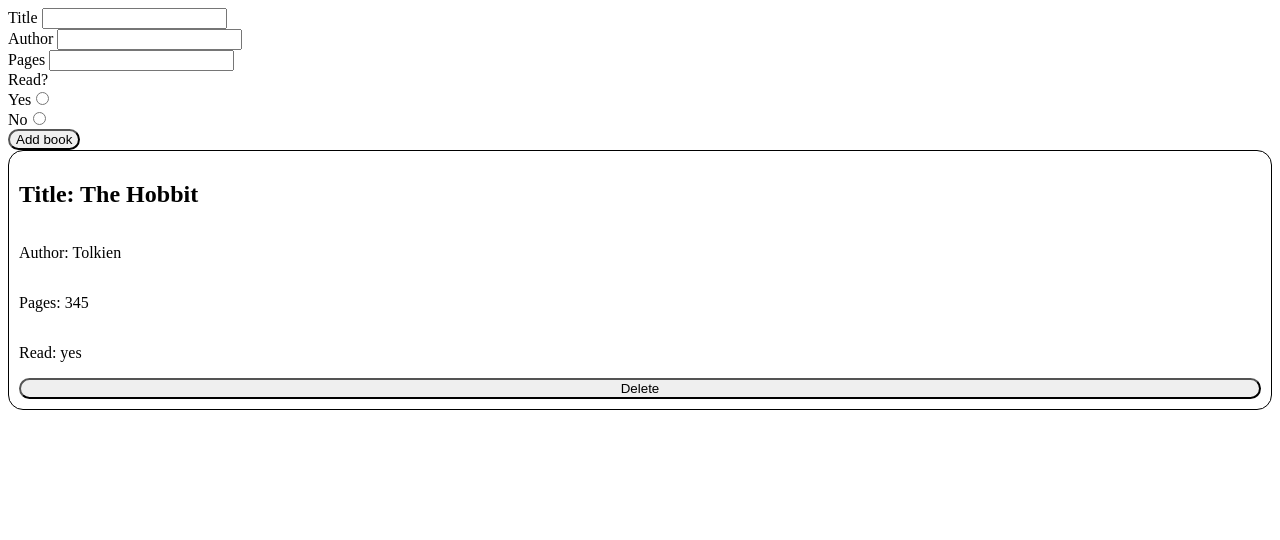
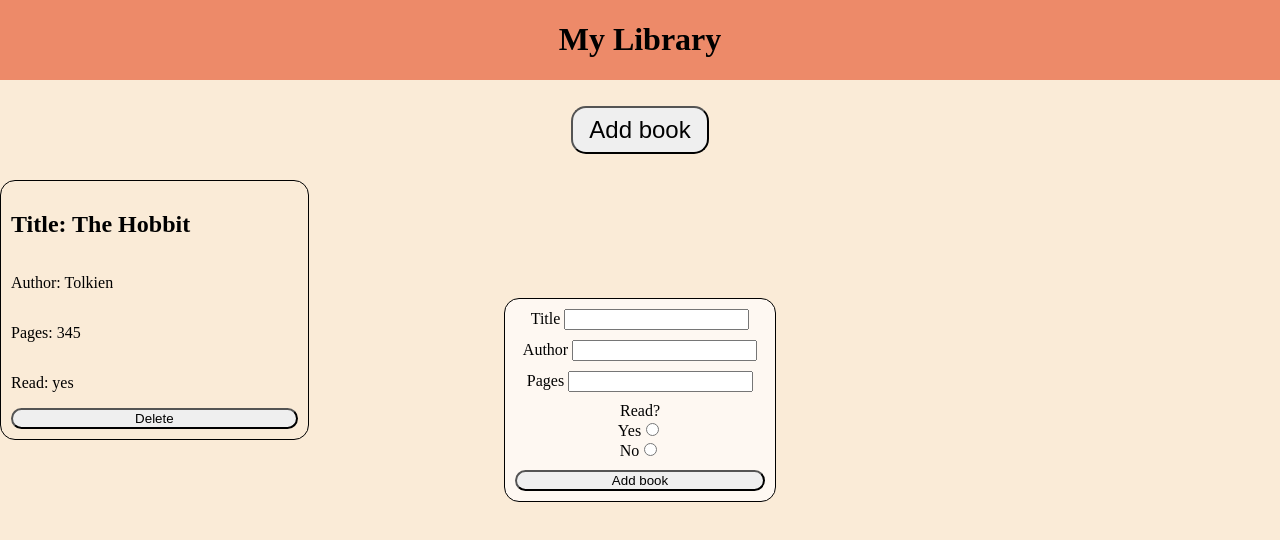
Before and after one commit to dave-forbes/library, a plain HTML site: page index.html in a window 1280 px wide. Both pictures are taken after a click on the button "Add book". Drawn offline with Linux system fonts and the light colour scheme.

Commit message:
added popup form to add new books

```diff
--- a/index.html
+++ b/index.html
@@ -11,6 +11,10 @@
 </head>
 
 <body>
+  <header>
+    <h1>My Library</h1>
+  </header>
+  <div class="add-book-form">
     <div>
       <label for="title">Title</label>
       <input id="title" type="text">
@@ -28,7 +32,11 @@
       <div><label>Yes</label><input name="read" id="yes" type="radio" value="yes"></div>
       <div><label>No</label><input name="read" id="no" type="radio" value="no"></div>
     </div>
-  <button>Add book</button>
+    <button class="add-book">Add book</button>
+  </div>
+  <div class="button-wrapper">
+    <button class="bring-up-form">Add book</button>
+  </div>
   <div class="book-container"></div>
 </body>
 
--- a/script.js
+++ b/script.js
@@ -4,6 +4,8 @@ const pages = document.querySelector('#pages');
 const readYes = document.querySelector('#yes');
 const readNo = document.querySelector('#no');
 const addBookButton = document.querySelector('button.add-book');
+const formButton = document.querySelector('button.bring-up-form');
+const formDiv = document.querySelector('div.add-book-form');
 const containerDiv = document.querySelector('.book-container');
 let read;
 
@@ -70,4 +72,11 @@ addBookButton.addEventListener('click', () => {
   }
   const book = new Book(title.value, author.value, pages.value, read);
   addBookToLibrary(book);
+  formDiv.style.display = 'none';
 });
+
+formButton.addEventListener('click', () => {
+  if (formDiv.style.display = 'none') {
+    formDiv.style.display = 'grid';
+  }
+})
--- a/style.css
+++ b/style.css
@@ -1,3 +1,9 @@
+body {
+  margin: 0;
+  padding: 0;
+  background-color: antiquewhite;
+}
+
 div[index] {
   border: 1px solid black;
   display: grid;
@@ -7,10 +13,44 @@ div[index] {
 
 .book-container {
   display: grid;
-  grid-template-columns: repeat(auto-fit, minmax(250px, 1fr));
+  grid-template-columns: repeat(auto-fill, minmax(250px, 1fr));
   gap: 15px
 }
 
 button {
   border-radius: 15px;
 }
+
+header {
+  display: flex;
+  justify-content: center;
+  align-items: center;
+  background-color: rgb(237, 138, 105);
+}
+
+.add-book-form {
+  display: none;
+  position: absolute;
+  top: 50%;
+  left: 50%;
+  transform: translate(-50%, -50%);
+  width: 250px;
+  text-align: center;
+  border: 1px solid black;
+  border-radius: 15px;
+  padding: 10px;
+  background-color: rgb(254, 248, 242);
+  gap: 10px;
+}
+
+.button-wrapper {
+  height: 100px;
+  display: flex;
+  justify-content: center;
+  align-items: center;
+}
+
+.button-wrapper button {
+  font-size: 1.5rem;
+  padding: 0.5rem 1rem;
+}
```
Lines whose indentation alone changed are shown as unchanged.
